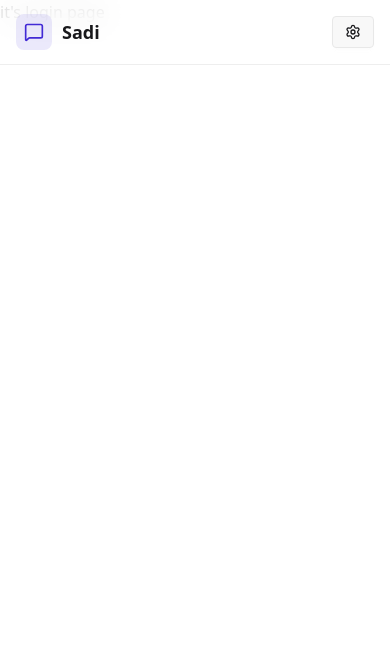
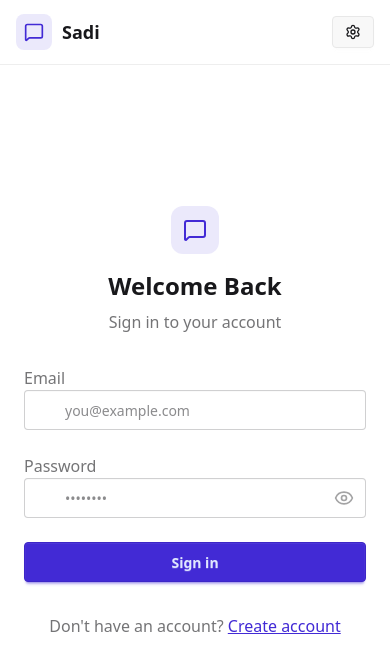
Before and after one commit to mehediNabil24/chat_app, a React app in the folder frontend/: page /login in a window 390 px wide. Shown: the top 670 px of the page. Built offline with nearby package versions, Linux system fonts and the light colour scheme; no server answers; the HTML template or start-up script is replaced by a standard one.

Commit message:
added image upload

```diff
--- a/frontend/src/App.jsx
+++ b/frontend/src/App.jsx
@@ -8,6 +8,7 @@
 import { useAuthStore } from '../store/useAuthStore'
 import {Loader} from "lucide-react";
 import {Toaster} from "react-hot-toast";
+import ProfilePage from './pages/Profile'
 
 
 export default function App() {
@@ -29,9 +30,10 @@
 
    <Routes>
     <Route path='/' element={authUser?<Homepage />: <Navigate to="/login" />}/>
+    <Route path='/profile' element={authUser?<ProfilePage />: <Navigate to="/login" />}/>
     {/* <Route path='/signup' element={authUser?<SIgnup />:<Navigate to="/login"/>} /> */}
     <Route path='/login' element={!authUser?<Login /> :<Navigate to="/"/>} />
-    <Route path='/signup' element={<SIgnup />} />
+    <Route path='/signup' element={!authUser?<SIgnup />:<Navigate to="/"/>} />
     <Route path='/setting' element={<Setting />} />
 
    </Routes>
--- a/frontend/src/components/Navbar.jsx
+++ b/frontend/src/components/Navbar.jsx
@@ -41,7 +41,7 @@
                   <span className="hidden sm:inline">Profile</span>
                 </Link>
 
-                <button className="flex gap-2 items-center" onClick={logout}>
+                <button className="flex gap-2 cursor-pointer items-center" onClick={logout}>
                   <LogOut className="size-5" />
                   <span className="hidden sm:inline">Logout</span>
                 </button>
--- a/frontend/src/pages/Login.jsx
+++ b/frontend/src/pages/Login.jsx
@@ -1,10 +1,120 @@
-import React from 'react'
+import { useState } from "react";
 
-export default function Login() {
+import AuthImagePattern from "../components/AuthImagePattern";
+import { Link } from "react-router-dom";
+import { Eye, EyeOff, Loader2, Lock, Mail, MessageSquare } from "lucide-react";
+import { useAuthStore } from "../../store/useAuthStore";
+
+const LoginPage = () => {
+  const [showPassword, setShowPassword] = useState(false);
+  const [formData, setFormData] = useState({
+    email: "",
+    password: "",
+  });
+  const { login, isLoggingIn } = useAuthStore();
+
+  const handleSubmit = async (e) => {
+    e.preventDefault();
+    login(formData);
+  };
+
   return (
-    <div>
-        it's login page
+    <div className="h-screen grid lg:grid-cols-2">
+      {/* Left Side - Form */}
+      <div className="flex flex-col justify-center items-center p-6 sm:p-12">
+        <div className="w-full max-w-md space-y-8">
+          {/* Logo */}
+          <div className="text-center mb-8">
+            <div className="flex flex-col items-center gap-2 group">
+              <div
+                className="w-12 h-12 rounded-xl bg-primary/10 flex items-center justify-center group-hover:bg-primary/20
+              transition-colors"
+              >
+                <MessageSquare className="w-6 h-6 text-primary" />
+              </div>
+              <h1 className="text-2xl font-bold mt-2">Welcome Back</h1>
+              <p className="text-base-content/60">Sign in to your account</p>
+            </div>
+          </div>
 
+          {/* Form */}
+          <form onSubmit={handleSubmit} className="space-y-6">
+            <div className="form-control">
+              <label className="label">
+                <span className="label-text font-medium">Email</span>
+              </label>
+              <div className="relative">
+                <div className="absolute inset-y-0 left-0 pl-3 flex items-center pointer-events-none">
+                  <Mail className="h-5 w-5 text-base-content/40" />
+                </div>
+                <input
+                  type="email"
+                  className={`input input-bordered w-full pl-10`}
+                  placeholder="you@example.com"
+                  value={formData.email}
+                  onChange={(e) => setFormData({ ...formData, email: e.target.value })}
+                />
+              </div>
+            </div>
+
+            <div className="form-control">
+              <label className="label">
+                <span className="label-text font-medium">Password</span>
+              </label>
+              <div className="relative">
+                <div className="absolute inset-y-0 left-0 pl-3 flex items-center pointer-events-none">
+                  <Lock className="h-5 w-5 text-base-content/40" />
+                </div>
+                <input
+                  type={showPassword ? "text" : "password"}
+                  className={`input input-bordered w-full pl-10`}
+                  placeholder="••••••••"
+                  value={formData.password}
+                  onChange={(e) => setFormData({ ...formData, password: e.target.value })}
+                />
+                <button
+                  type="button"
+                  className="absolute inset-y-0 right-0 pr-3 flex items-center"
+                  onClick={() => setShowPassword(!showPassword)}
+                >
+                  {showPassword ? (
+                    <EyeOff className="h-5 w-5 text-base-content/40" />
+                  ) : (
+                    <Eye className="h-5 w-5 text-base-content/40" />
+                  )}
+                </button>
+              </div>
+            </div>
+
+            <button type="submit" className="btn btn-primary w-full" disabled={isLoggingIn}>
+              {isLoggingIn ? (
+                <>
+                  <Loader2 className="h-5 w-5 animate-spin" />
+                  Loading...
+                </>
+              ) : (
+                "Sign in"
+              )}
+            </button>
+          </form>
+
+          <div className="text-center">
+            <p className="text-base-content/60">
+              Don&apos;t have an account?{" "}
+              <Link to="/signup" className="link link-primary">
+                Create account
+              </Link>
+            </p>
+          </div>
+        </div>
+      </div>
+
+      {/* Right Side - Image/Pattern */}
+      <AuthImagePattern
+        title={"Welcome back!"}
+        subtitle={"Sign in to continue your conversations and catch up with your messages."}
+      />
     </div>
-  )
-}
+  );
+};
+export default LoginPage;
--- /dev/null
+++ b/frontend/src/pages/Profile.jsx
@@ -0,0 +1,121 @@
+import { useState } from "react";
+
+import { Camera, Mail, User } from "lucide-react";
+import { useAuthStore } from "../../store/useAuthStore";
+
+
+const ProfilePage = () => {
+  const { authUser, isUpdatingProfile, updateProfile } = useAuthStore();
+  console.log("authuser",authUser)
+  const [selectedImg, setSelectedImg] = useState(null);
+
+//   const handleImageUpload = async (e) => {
+//   const file = e.target.files[0];
+//   if (!file) return;
+
+//   // For preview only
+//   setSelectedImg(URL.createObjectURL(file));
+
+//   const formData = new FormData();
+//   formData.append("profilePic", file);
+
+//   await updateProfile(formData);
+// };
+
+
+  const handleImageUpload = async (e) => {
+    const file = e.target.files[0];
+    if (!file) return;
+
+    const reader = new FileReader();
+
+    reader.readAsDataURL(file);
+
+    reader.onload = async () => {
+      const base64Image = reader.result;
+      setSelectedImg(base64Image);
+      await updateProfile({ profilePic: base64Image });
+    };
+  };
+
+  return (
+    <div className="h-screen pt-20">
+      <div className="max-w-2xl mx-auto p-4 py-8">
+        <div className="bg-base-300 rounded-xl p-6 space-y-8">
+          <div className="text-center">
+            <h1 className="text-2xl font-semibold ">Profile</h1>
+            <p className="mt-2">Your profile information</p>
+          </div>
+
+          {/* avatar upload section */}
+
+          <div className="flex flex-col items-center gap-4">
+            <div className="relative">
+              <img
+                src={selectedImg || authUser.profilePic || "/avatar.png"}
+                alt="Profile"
+                className="size-32 rounded-full object-cover border-4 "
+              />
+              <label
+                htmlFor="avatar-upload"
+                className={`
+                  absolute bottom-0 right-0
+                  bg-base-content hover:scale-105
+                  p-2 rounded-full cursor-pointer
+                  transition-all duration-200
+                  ${isUpdatingProfile ? "animate-pulse pointer-events-none" : ""}
+                `}
+              >
+                <Camera className="w-5 h-5 text-base-200" />
+                <input
+                  type="file"
+                  id="avatar-upload"
+                  className="hidden"
+                  accept="image/*"
+                  onChange={handleImageUpload}
+                  disabled={isUpdatingProfile}
+                />
+              </label>
+            </div>
+            <p className="text-sm text-zinc-400">
+              {isUpdatingProfile ? "Uploading..." : "Click the camera icon to update your photo"}
+            </p>
+          </div>
+
+          <div className="space-y-6">
+            <div className="space-y-1.5">
+              <div className="text-sm text-zinc-400 flex items-center gap-2">
+                <User className="w-4 h-4" />
+                Full Name
+              </div>
+              <p className="px-4 py-2.5 bg-base-200 rounded-lg border">{authUser?.fullName}</p>
+            </div>
+
+            <div className="space-y-1.5">
+              <div className="text-sm text-zinc-400 flex items-center gap-2">
+                <Mail className="w-4 h-4" />
+                Email Address
+              </div>
+              <p className="px-4 py-2.5 bg-base-200 rounded-lg border">{authUser?.email}</p>
+            </div>
+          </div>
+
+          <div className="mt-6 bg-base-300 rounded-xl p-6">
+            <h2 className="text-lg font-medium  mb-4">Account Information</h2>
+            <div className="space-y-3 text-sm">
+              <div className="flex items-center justify-between py-2 border-b border-zinc-700">
+                <span>Member Since</span>
+                <span>{authUser.createdAt?.split("T")[0]}</span>
+              </div>
+              <div className="flex items-center justify-between py-2">
+                <span>Account Status</span>
+                <span className="text-green-500">Active</span>
+              </div>
+            </div>
+          </div>
+        </div>
+      </div>
+    </div>
+  );
+};
+export default ProfilePage;
--- a/frontend/store/useAuthStore.js
+++ b/frontend/store/useAuthStore.js
@@ -57,6 +57,38 @@
         catch(error){
             toast.error(error.response.data.message)
         }
+    },
+
+
+    login: async (data) =>{
+        set({isLoggingIn:true});
+        try{
+            const res = await axiosInstance.post('/auth/login',data);
+            set({authUser:res.data});
+            toast.success("Logged in Successfully");
+        }
+        catch (error){
+            toast.error(error.response.data.message)
+        }
+        finally{
+            set({isLoggingIn:false});
+        }
+    },
+
+    updateProfile: async (data)=>{
+        set({isUpdating:true});
+         try{
+            const res = await axiosInstance.put('/auth/update-profile')
+            set({authUser:res.data});
+            toast.success("Image Update Successfully")
+         }
+         catch(error){
+            toast.error(error.response.message)
+         }
+         finally{
+            set({isUpdating:false})
+         }
+
     }
 
 
@@ -64,4 +96,8 @@
 
 
 
+
+
+
+
 }));
```
Also changed, not shown: frontend/public/avatar.png (added).
